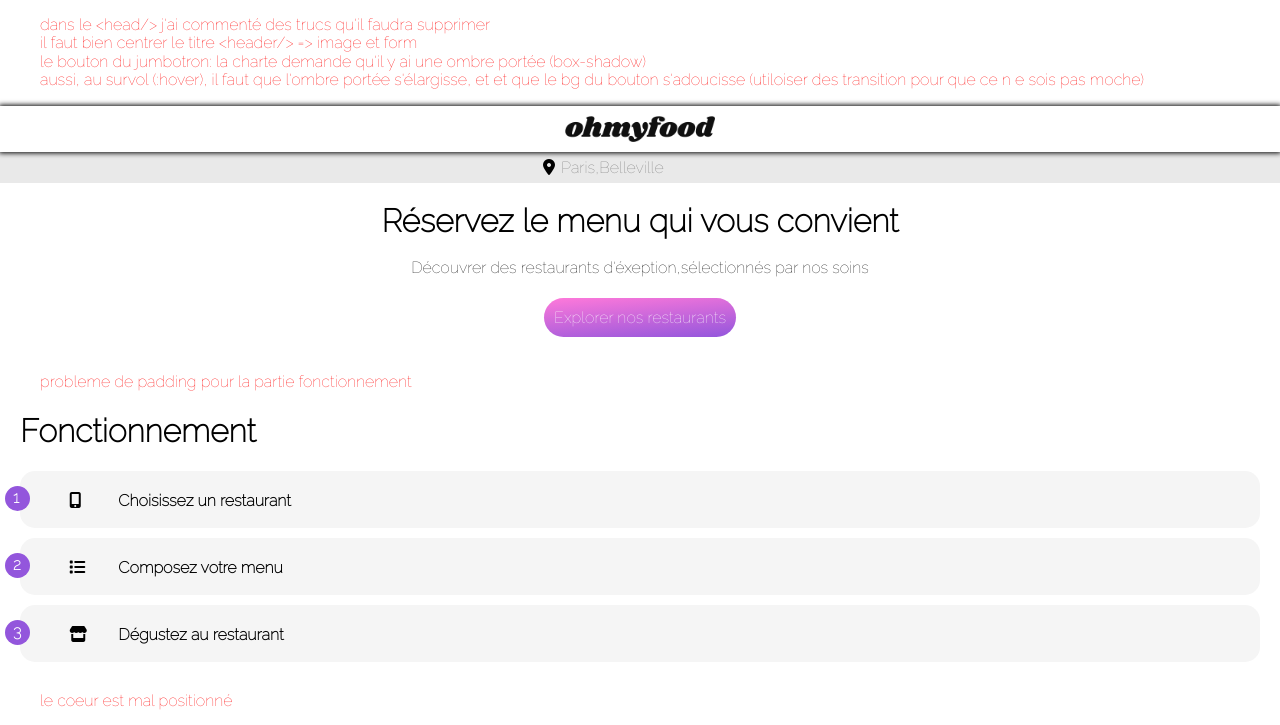
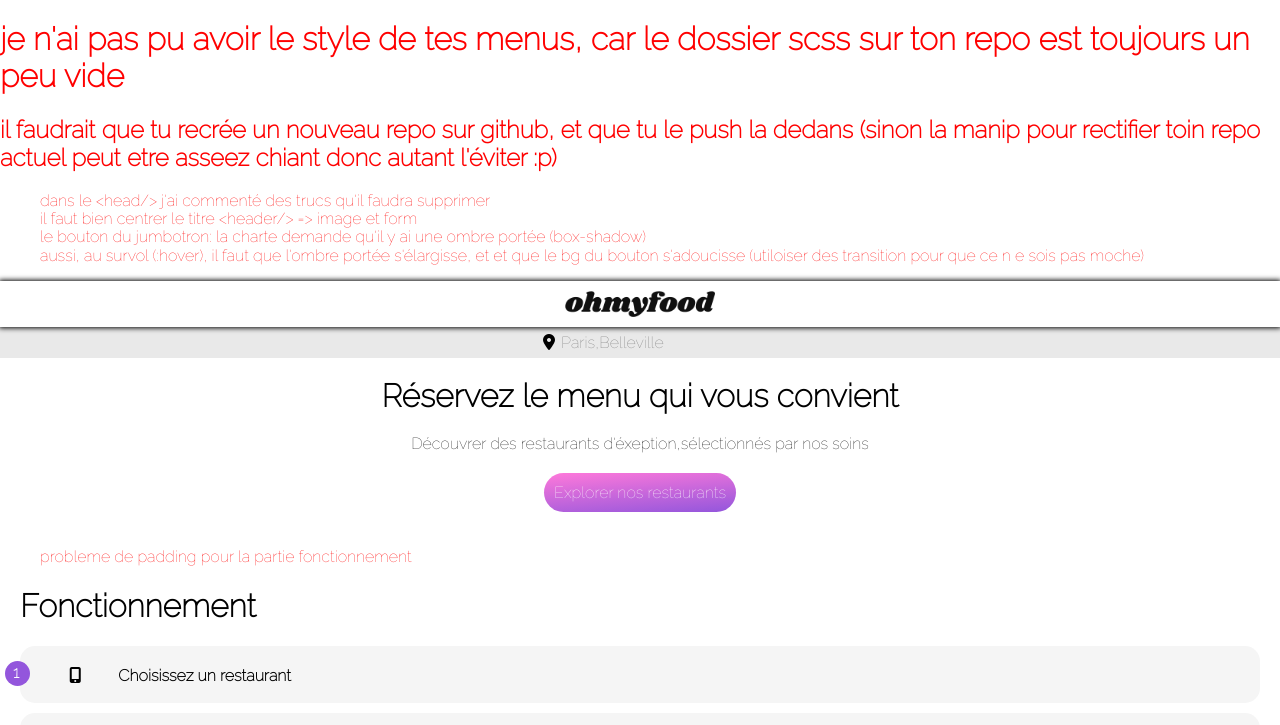
Before and after one commit to lartduparadox/projet.3_2, a website: page index.html in a window 1280 px wide. Shown: the top 725 px of the page. Drawn offline with Linux system fonts and the light colour scheme; a web font is replaced by a local one.

Commit message:
j'ai importé un nouveau dossier scss vierge de tes fichier à toi

```diff
--- a/index.html
+++ b/index.html
@@ -12,10 +12,12 @@
     <link rel="stylesheet" href="menu_3.html">
     <link rel="stylesheet" href="menu_4.html"> -->
         <style>
-            ul.rect{color:red}
+            .rect{color:red}
         </style>
 </head>
 <body>
+        <h1 class="rect">je n'ai pas pu avoir le style de tes menus, car le dossier scss sur ton repo est toujours un peu vide</h1>
+        <h2 class="rect">il faudrait que tu recrée un nouveau repo sur github, et que tu le push la dedans (sinon la manip pour rectifier toin repo actuel peut etre asseez chiant donc autant l'éviter :p) </h2>
         <ul class="rect">
             <li>dans le &lt;head/&gt; j'ai commenté des trucs qu'il faudra supprimer</li>
             <li>il faut bien centrer le titre &lt;header/&gt; => image et form</li>
```
